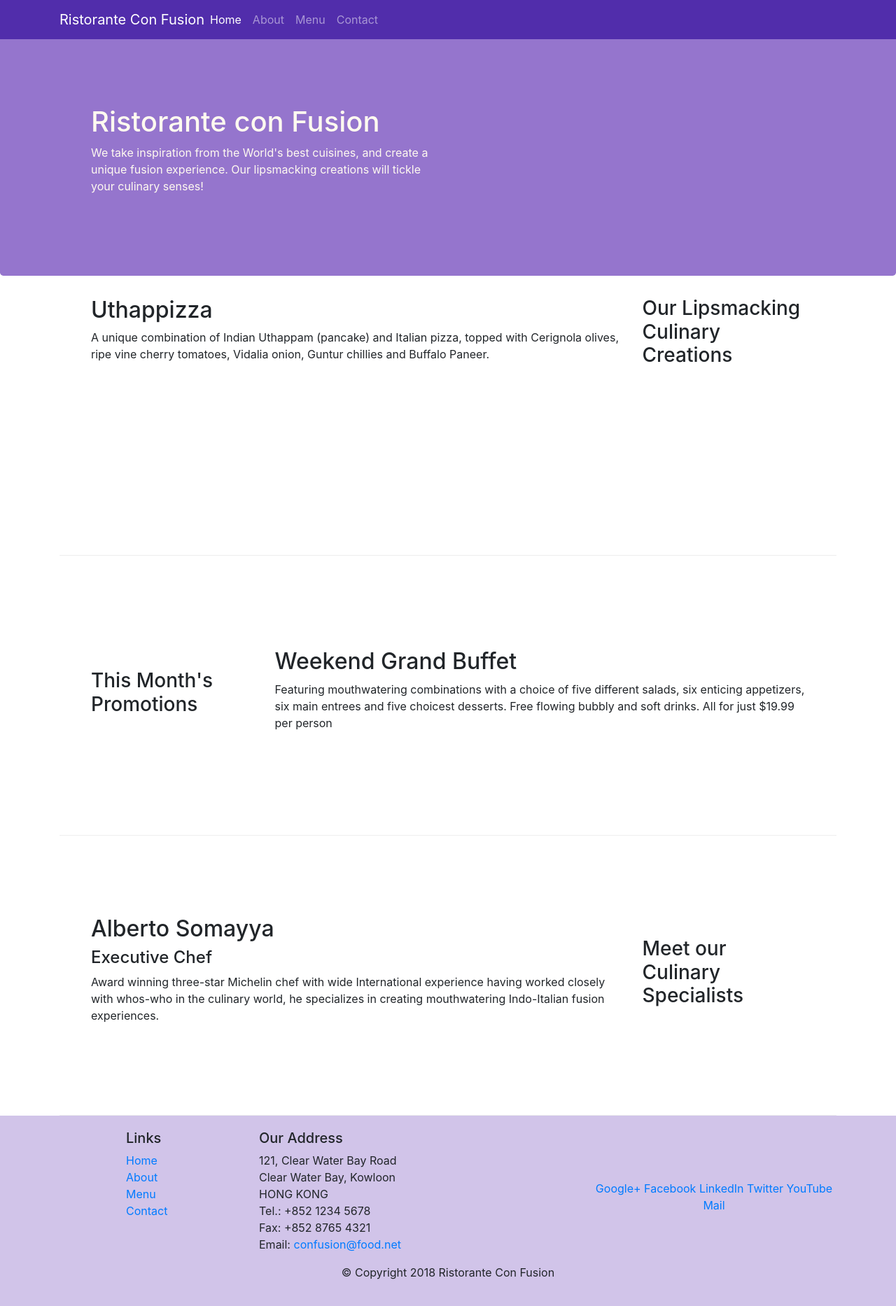
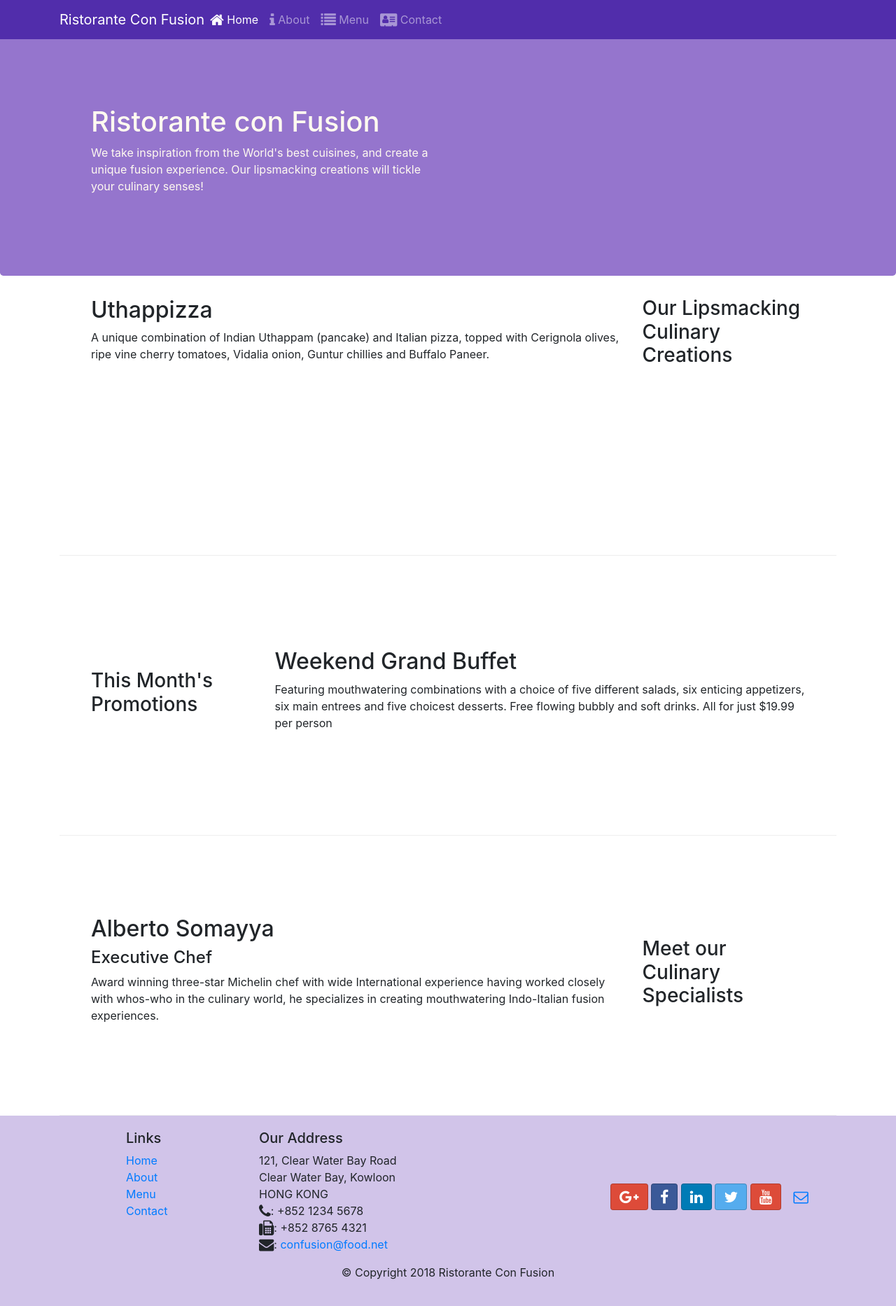
Before and after one commit to zahra991/confusion, a website: page index.html in a window 1280 px wide. Shown: the whole page at 70% size. Drawn offline with nearby package versions, Linux system fonts and the light colour scheme.

Commit message:
Fonts Icon

```diff
--- a/index.html
+++ b/index.html
@@ -9,7 +9,9 @@
 
      <!-- Bootstrap CSS -->
      <link rel="stylesheet" href="node_modules/bootstrap/dist/css/bootstrap.min.css">
-    <link rel="stylesheet" href="css/styles.css">
+     <link rel="stylesheet" href="node_modules/font-awesome/css/font-awesome.min.css">
+     <link rel="stylesheet" href="node_modules/bootstrap-social/bootstrap-social.css">
+     <link rel="stylesheet" href="css/styles.css">
 
     <title>Ristorante Con Fusion</title>
 </head>
@@ -24,10 +26,10 @@
             <a class="navbar-brand mr-auto" href="#">Ristorante Con Fusion</a>
             <div class="collapse navbar-collapse" id="Navbar">
                 <ul class="navbar-nav mr-auto">
-                    <li class="nav-item active"><a class="nav-link" href="#">Home</a></li>
-                    <li class="nav-item"><a class="nav-link" href="./aboutus.html">About</a></li>
-                    <li class="nav-item"><a class="nav-link" href="#">Menu</a></li>
-                    <li class="nav-item"><a class="nav-link" href="#">Contact</a></li>
+                    <li class="nav-item active"><a class="nav-link" href="#"><span class="fa fa-home fa-lg"></span> Home</a></li>
+                    <li class="nav-item"><a class="nav-link" href="./aboutus.html"><span class="fa fa-info fa-lg"></span> About</a></li>
+                    <li class="nav-item"><a class="nav-link" href="#"><span class="fa fa-list fa-lg"></span> Menu</a></li>
+                    <li class="nav-item"><a class="nav-link" href="#"><span class="fa fa-address-card fa-lg"></span> Contact</a></li>
                 </ul>
             </div>
         </div>
@@ -97,19 +99,19 @@
 		              121, Clear Water Bay Road<br>
 		              Clear Water Bay, Kowloon<br>
 		              HONG KONG<br>
-		              Tel.: +852 1234 5678<br>
-		              Fax: +852 8765 4321<br>
-		              Email: <a href="mailto:confusion@food.net">confusion@food.net</a>
+		              <i class="fa fa-phone fa-lg"></i>: +852 1234 5678<br>
+                      <i class="fa fa-fax fa-lg"></i>: +852 8765 4321<br>
+                      <i class="fa fa-envelope fa-lg"></i>: <a href="mailto:confusion@food.net">confusion@food.net</a>
 		           </address>
                 </div>
                 <div class="col-12 col-sm-4 align-self-center">
                     <div class="text-center">
-                        <a href="http://google.com/+">Google+</a>
-                        <a href="http://www.facebook.com/profile.php?id=">Facebook</a>
-                        <a href="http://www.linkedin.com/in/">LinkedIn</a>
-                        <a href="http://twitter.com/">Twitter</a>
-                        <a href="http://youtube.com/">YouTube</a>
-                        <a href="mailto:">Mail</a>
+                        <a class="btn btn-sociaal-icon btn-google" href="http://google.com/+"><i class="fa fa-google-plus fa-lg"></i></a>
+                        <a class="btn btn-sociaal-icon btn-facebook" href="http://www.facebook.com/profile.php?id="><i class="fa fa-facebook fa-lg"></i></a>
+                        <a class="btn btn-sociaal-icon btn-linkedin" href="http://www.linkedin.com/in/"><i class="fa fa-linkedin fa-lg"></i></a>
+                        <a class="btn btn-sociaal-icon btn-twitter" href="http://twitter.com/"><i class="fa fa-twitter fa-lg"></i></a>
+                        <a class="btn btn-sociaal-icon btn-google" href="http://youtube.com/"><i class="fa fa-youtube fa-lg"></i></a>
+                        <a class="btn btn-sociaal-icon" href="mailto:"><i class="fa fa-envelope-o fa-lg"></i></a>
                     </div>
                 </div>
            </div>
--- a/package.json
+++ b/package.json
@@ -15,6 +15,8 @@
   },
   "dependencies": {
     "bootstrap": "^4.0.0",
+    "bootstrap-social": "^5.1.1",
+    "font-awesome": "^4.7.0",
     "jquery": "^3.3.1",
     "popper.js": "^1.12.9"
   }
```
Also changed, not shown: aboutus.html (+16 -14 lines), 1 other file.
